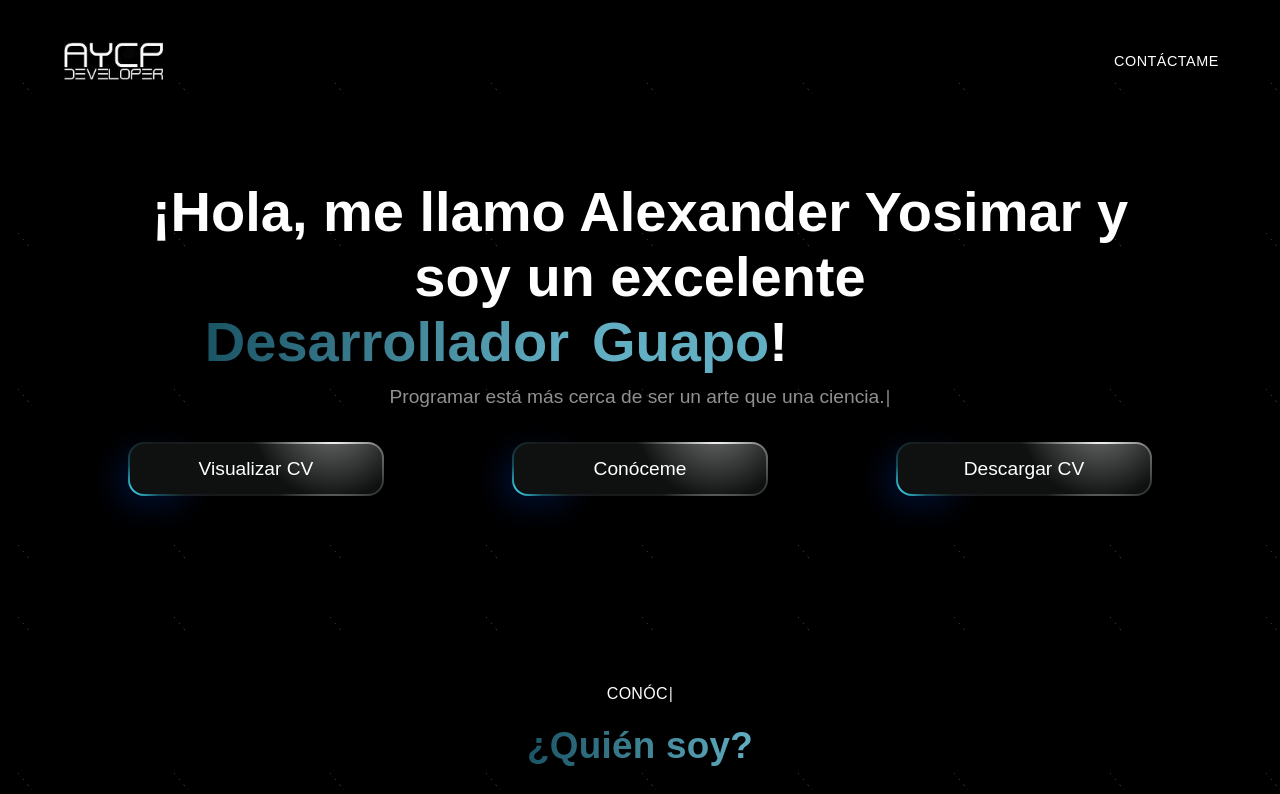
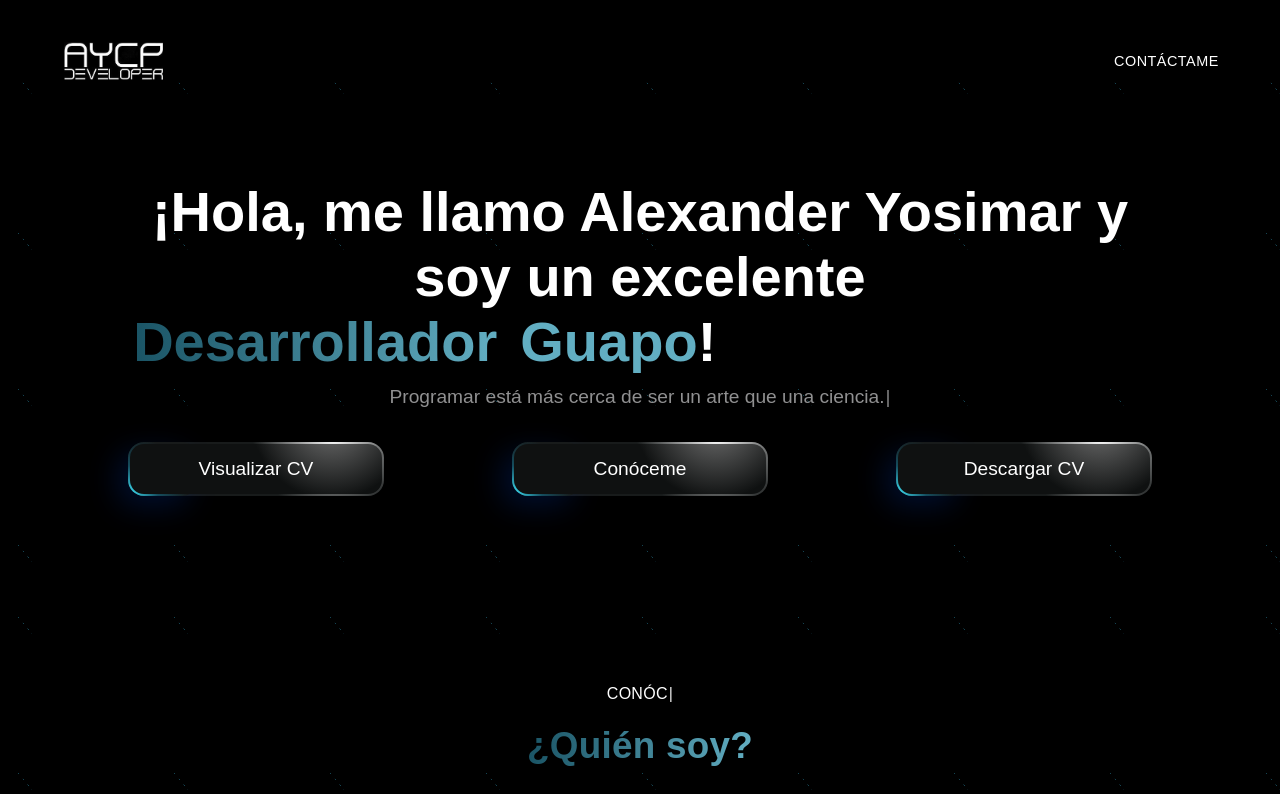
Before and after one commit to aycp-developer/aycpdeveloper, a React (Vite) app: page / in a window 1280 px wide. Shown: the top 794 px of the page. Built offline with nearby package versions, Linux system fonts and the light colour scheme; a web font is replaced by a local one.

Commit message:
cambio en la anchura del contenedor de los botones en el Start

```diff
--- a/src/components/word-changer/WordChanger.css
+++ b/src/components/word-changer/WordChanger.css
@@ -1,6 +1,6 @@
 .word-changer {
   height: 32%;
-  width: 85%;
+  width: 99%;
 }
 .word-changer .loader {
   color: rgb(124, 124, 124);
--- a/src/components/word-changer/WordChanger.scss
+++ b/src/components/word-changer/WordChanger.scss
@@ -2,7 +2,7 @@
 
 .word-changer {
     height: 32%;
-    width: 85%;
+    width: 99%;
 
     .loader {
         color: rgb(124, 124, 124);
```
